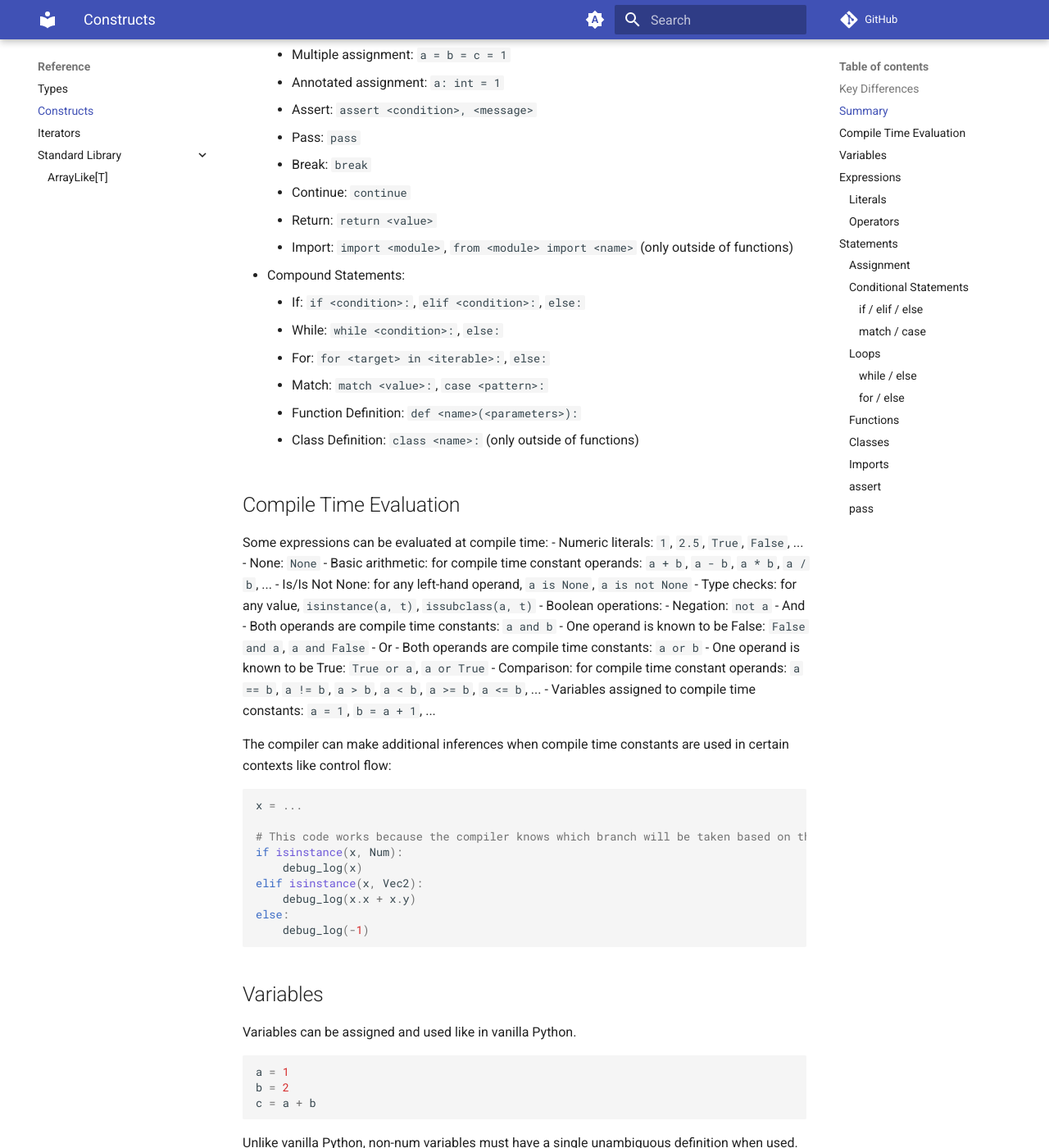
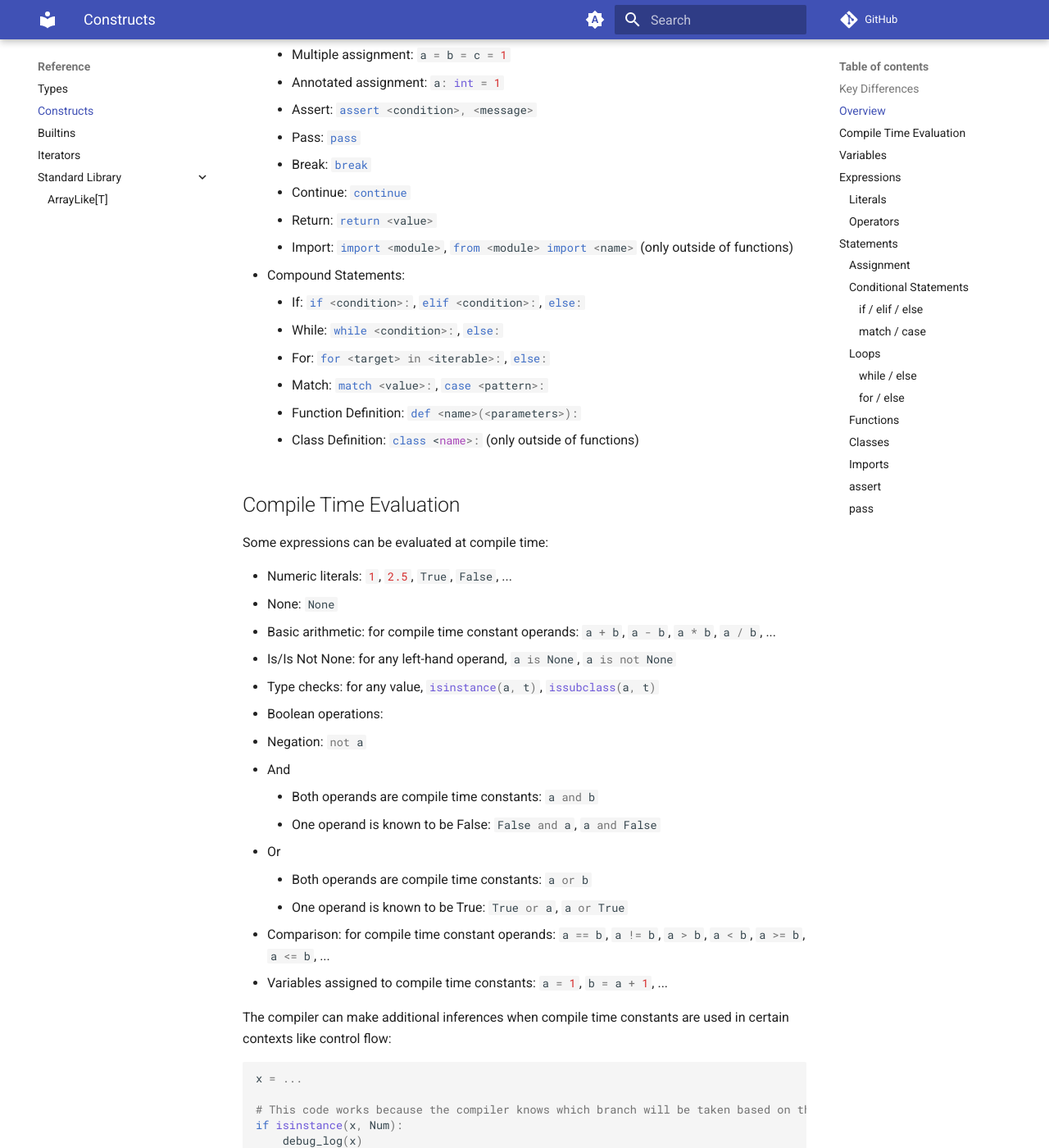
Before and after one commit to qwewqa/sonolus.py, an MkDocs documentation site: the page built from docs/reference/constructs.md, in a window 1280 px wide and 1400 px high, scrolled down 1589 px. Shown: the whole window at 82% size. Built offline with MkDocs 1.6.1 and Material for MkDocs 9.7.7, drawn with Linux system fonts in a browser that asks for light colours; comment, search, counter and statistics services are not loaded; some of the changed text lies outside the part shown.

Commit message:
Add documentation for builtins

```diff
--- a/docs/reference/constructs.md
+++ b/docs/reference/constructs.md
@@ -11,9 +11,9 @@
 - Sequence `match` patterns do not support the `*` operator.
 - Mapping `match` patterns are unsupported.
 - Imports may not be done within functions
-- The `global` and `local` keywords are unsupported.
+- The `global` and `nonlocal` keywords are unsupported.
 
-## Summary
+## Overview
 
 - Expressions:
   - Literals:
@@ -59,6 +59,7 @@
 
 ## Compile Time Evaluation
 Some expressions can be evaluated at compile time:
+
 - Numeric literals: `1`, `2.5`, `True`, `False`, ...
 - None: `None`
 - Basic arithmetic: for compile time constant operands: `a + b`, `a - b`, `a * b`, `a / b`, ...
--- a/mkdocs.yml
+++ b/mkdocs.yml
@@ -61,7 +61,8 @@
   - pymdownx.betterem
   - pymdownx.details
   - pymdownx.highlight
-  - pymdownx.inlinehilite
+  - pymdownx.inlinehilite:
+      style_plain_text: python
   - pymdownx.superfences
   - pymdownx.tabbed:
       alternate_style: true
@@ -70,6 +71,7 @@
   - Reference:
       - reference/types.md
       - reference/constructs.md
+      - reference/builtins.md
       - reference/iterables.md
       - Standard Library:
           - reference/standard_library/array_like.md
```
Also changed, not shown: docs/reference/builtins.md (added, +47 -0 lines), 2 other files.
